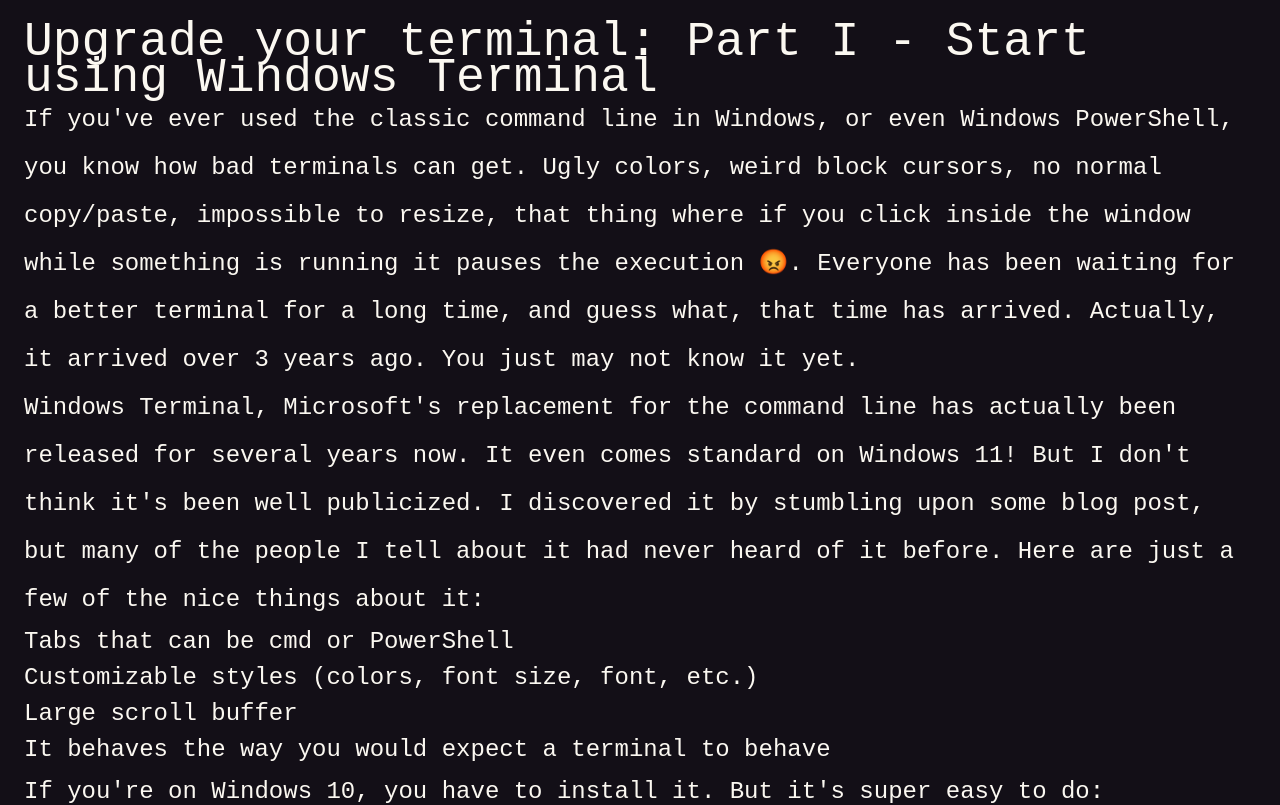
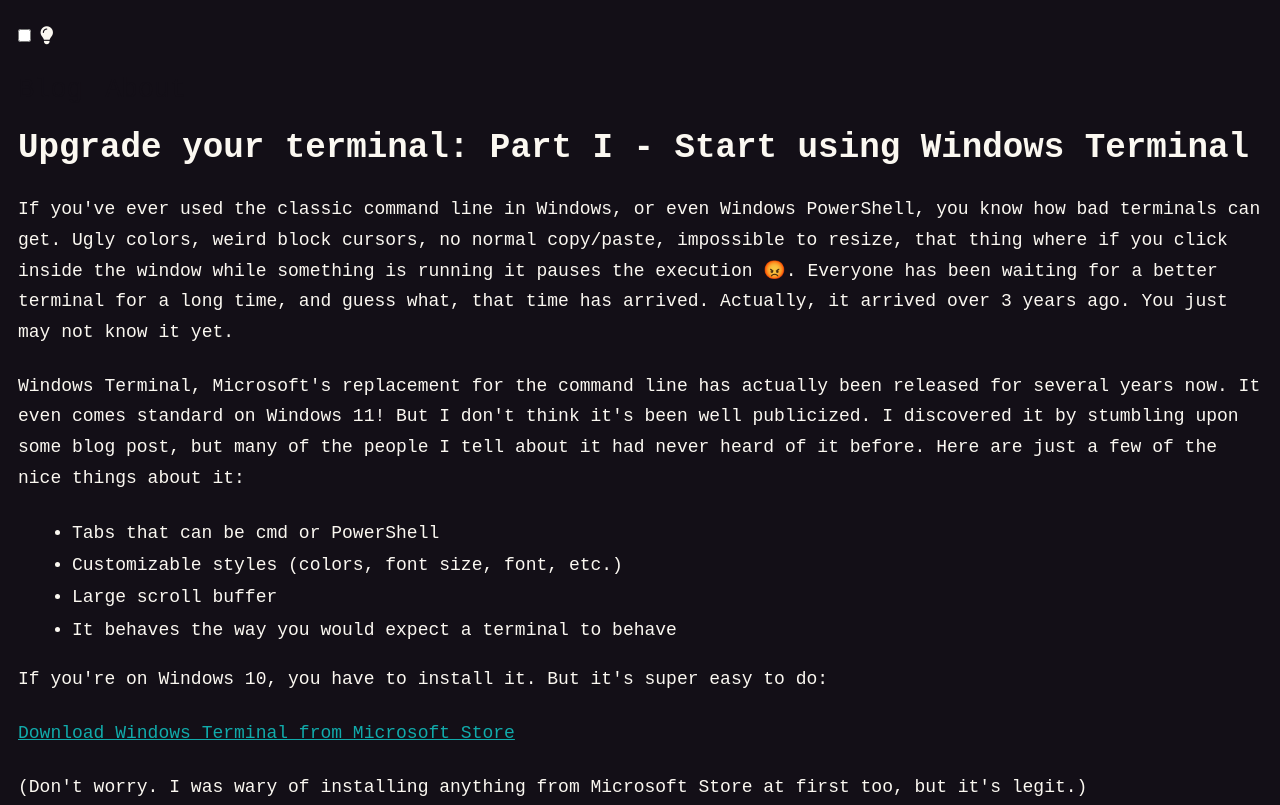
Before and after one commit to philhd/phil-site-next, a Next.js app: page /blog in a window 1280 px wide. Shown: the top 805 px of the page. Built offline with nearby package versions, Linux system fonts and the light colour scheme.

Commit message:
global style updates and bugfixes

```diff
--- a/src/app/about/page.tsx
+++ b/src/app/about/page.tsx
@@ -2,7 +2,7 @@
   return (
     <main>
       <p>
-        Hi. My name is Phil Hardegen. I live in the Northeastern United States and I do software programming. I&apos;m also into music and flow arts. The reason this site is here is to share some of the things that I&apos;ve done. I hope you get some enjoyment out of it.
+        Hi. My name is Phil Hardegen. I live in the Northeastern United States and I do software engineering. I&apos;m also into music and flow arts. The reason this site is here is to share some of the things that I&apos;ve done. I hope you get some enjoyment out of it.
       </p>
     </main>
   )
--- a/src/app/blog/page.tsx
+++ b/src/app/blog/page.tsx
@@ -22,9 +22,9 @@
 
 (Don't worry. I was wary of installing anything from Microsoft Store at first too, but it's legit.)
 
-Let's all enjoy this wonderful terminal redemption story from Microsoft, and try to block out from our minds all the rage and suffering from its embarrasing past.`
+Let's all enjoy this wonderful terminal redemption story from Microsoft, and try to forget about it's questionable past.`
 
     return (
-        ReactDom.render(<ReactMarkdown>{markdown}</ReactMarkdown>, document.body)
+        <ReactMarkdown>{markdown}</ReactMarkdown>
     )
 }
--- a/src/app/components/menu-item.tsx
+++ b/src/app/components/menu-item.tsx
@@ -2,6 +2,6 @@
 
 export default function MenuItem({ name, href }: { name: string, href: string }) {
     return (
-        <Link href={href}>{name}</Link>
+        <Link className="text-black text-2xl hover:font-black no-underline" href={href}>{name}</Link>
     )
 }
--- a/src/app/globals.css
+++ b/src/app/globals.css
@@ -5,19 +5,40 @@
 @layer base {
   html {
     font-family: "Andale mono", "Courier new", Helvetica, sans-serif;
-    font-size: 24px;
+    font-size: 18px;
     line-height: 1.5rem;
   }
 
   body {
-    padding: 1rem
+    padding: 1rem;
   }
 
   p {
-    line-height: 2rem;
+    line-height: 1.7rem;
+    margin-bottom: 1.3rem;
   }
 
   h1 {
-    font-size: 2rem
+    font-size: 1.9rem;
+    font-weight: 800;
+    line-height: 2.5rem;
+    margin-bottom: 1.3rem;
+  }
+
+  ul {
+    display: block;
+    list-style-type: disc;
+    margin-block-start: 1rem;
+    margin-block-end: 1rem;
+    margin-inline-start: 0rem;
+    margin-inline-end: 0rem;
+    padding-inline-start: 3rem;
+    line-height: 1.8rem;
+  }
+
+  a {
+    color: rgb(17, 171, 171);
+    cursor: pointer;
+    text-decoration: underline;
   }
 }
```
